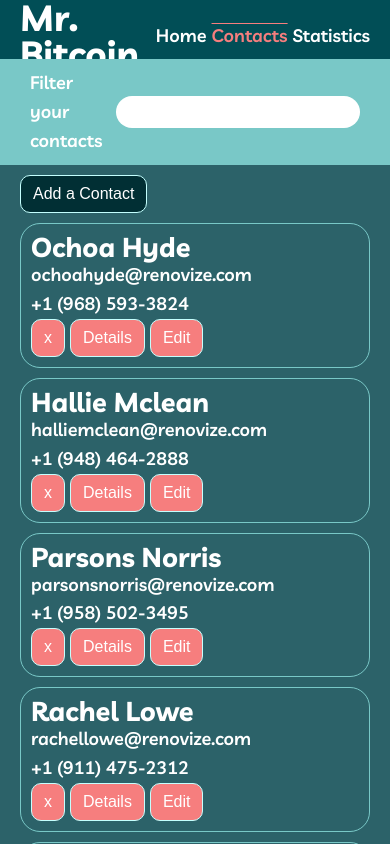
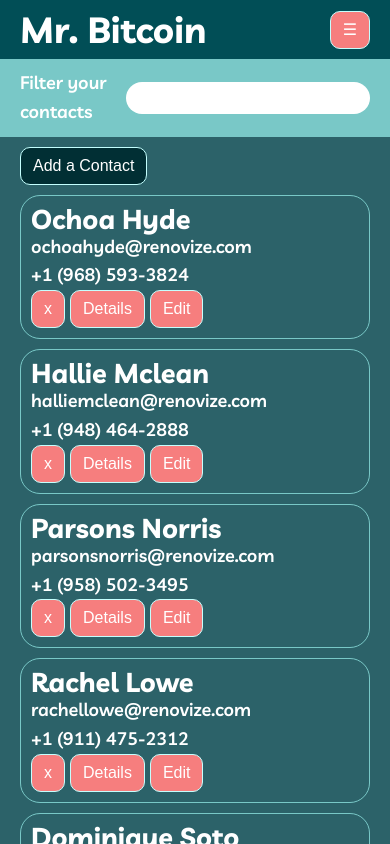
Before and after one commit to MorMarzan/mister-bitcoin, a Vue app: page /#/contact in a window 390 px wide. Shown: the top 844 px of the page. Built offline with nearby package versions, Linux system fonts and the light colour scheme.

Commit message:
Add mobile nav

```diff
--- a/src/App.vue
+++ b/src/App.vue
@@ -2,18 +2,21 @@
 import AppHeader from './cmps/AppHeader.vue'
 import AppFooter from './cmps/AppFooter.vue'
 import UserMsg from './cmps/UserMsg.vue'
+import Overlay from './cmps/Overlay.vue'
 
 export default {
     components: {
         AppHeader,
         AppFooter,
         UserMsg,
+        Overlay
     }
 }
 </script>
 
 <template>
     <UserMsg />
+    <Overlay />
     <AppHeader />
     <main class="main-layout">
         <RouterView />
--- a/src/assets/styles/setup/_mixins.scss
+++ b/src/assets/styles/setup/_mixins.scss
@@ -1,7 +1,7 @@
 /* Breakpoint mixins */
 
 //mobilr only
-@mixin for-mobile-layout {
+@mixin for-mobile-only-layout {
     @media (max-width: calc($mobile-breakpoint + 40px)) {
         @content;
     }
--- a/src/cmps/AppHeader.vue
+++ b/src/cmps/AppHeader.vue
@@ -2,17 +2,54 @@
   <header class="main-layout full">
     <div class="container flex align-center">
       <h1>Mr. Bitcoin</h1>
-      <nav>
-        <RouterLink to="/">Home</RouterLink>
-        <RouterLink to="/contact">Contacts</RouterLink>
-        <RouterLink to="/statistics">Statistics</RouterLink>
+      <nav :class="navClass">
+        <RouterLink to="/" @click="toggleMobileNav">Home</RouterLink>
+        <RouterLink to="/contact" @click="toggleMobileNav">Contacts</RouterLink>
+        <RouterLink to="/statistics" @click="toggleMobileNav">Statistics</RouterLink>
       </nav>
+      <button @click="toggleMobileNav" class="hamburger">☰</button>
     </div>
   </header>
 </template>
 
+<script>
+import { utilService } from '@/services/util.service'
+export default {
+  methods: {
+    toggleMobileNav() {
+      if (!this.isMobile) return
+      this.$store.commit('setIsMobileNavOpen')
+    },
+    checkIsMobile() {
+      const currIsMobile = window.innerWidth <= 500
+      this.$store.commit('setIsMobile', currIsMobile)
+    }
+  },
+  computed: {
+    navClass() {
+      return { open: this.$store.getters.isMobileNavOpen }
+    },
+    isMobile() {
+      return this.$store.getters.isMobile
+    }
+  },
+  created() {
+    this.debouncedCheckIsMobile = utilService.debounce(this.checkIsMobile, 500)
+  },
+  mounted() {
+    this.checkIsMobile()
+    window.addEventListener('resize', this.debouncedCheckIsMobile)
+  },
+  beforeDestroy() {
+    window.removeEventListener('resize', this.debouncedCheckIsMobile);
+
+  },
+}
+</script>
+
 <style lang="scss">
 @import "@/assets/styles/setup/variables.scss";
+@import "@/assets/styles/setup/mixins.scss";
 
 header {
   height: 7vh;
@@ -23,8 +60,36 @@ header {
 
     nav {
       display: grid;
-      grid-auto-flow: column;
-      gap: 5px;
+
+      @include for-mobile-only-layout {
+        align-content: start;
+        justify-content: center;
+        justify-items: center;
+        gap: 30px;
+
+        position: fixed;
+        top: 0;
+        right: 0;
+
+        height: 100vh;
+        width: 55vw;
+        padding-block: 7vh;
+        background-color: $clrSecondary-2;
+        border-inline-start: 1px solid $clrSecondary3;
+
+        transform: translateX(100%);
+        transition: transform 0.6s, box-shadow 0.6s;
+
+        &.open {
+          transform: translateX(0);
+          box-shadow: -4px 0px 20px rgb(0 0 0 / 31%);
+        }
+      }
+
+      @include for-narrow-layout {
+        grid-auto-flow: column;
+        gap: 5px;
+      }
 
       .router-link-exact-active {
         color: $clrPrimary2;
@@ -32,5 +97,11 @@ header {
       }
     }
   }
+
+  .hamburger {
+    @include for-narrow-layout {
+      display: none;
+    }
+  }
 }
 </style>
--- a/src/cmps/ContactFilter.vue
+++ b/src/cmps/ContactFilter.vue
@@ -26,7 +26,7 @@ export default {
 @import "@/assets/styles/setup/variables.scss";
 
 .contact-filter {
-  gap: 10px;
+  // gap: 10px;
 
   padding-block: 10px;
   margin-block-end: 10px;
--- /dev/null
+++ b/src/cmps/Overlay.vue
@@ -0,0 +1,39 @@
+<template>
+    <div class="overlay" :class="navClass" @click="toggleMobileNav"></div>
+</template>
+
+<script>
+export default {
+    methods: {
+        toggleMobileNav() {
+            this.$store.commit('setIsMobileNavOpen')
+        }
+    },
+    computed: {
+        navClass() {
+            return { open: this.$store.getters.isMobileNavOpen }
+        }
+    }
+}
+</script>
+
+<style lang="scss">
+.overlay {
+    position: fixed;
+    top: 0;
+    left: 0;
+    width: 100%;
+    height: 100%;
+    background-color: rgba(0, 0, 0, 0.5);
+    cursor: pointer;
+    opacity: 0;
+    pointer-events: none;
+
+    transition: opacity 0.6s;
+
+    &.open {
+        opacity: 1;
+        pointer-events: auto;
+    }
+}
+</style>
--- a/src/services/util.service.js
+++ b/src/services/util.service.js
@@ -3,7 +3,8 @@
 export const utilService = {
     makeId,
     getRandomInt,
-    formatTS
+    formatTS,
+    debounce
 }
 
 function makeId() {
@@ -23,3 +24,11 @@ function formatTS(ts) {
     const date = new Date(ts * 1000)
     return date.getDate() + '/' + (date.getMonth() + 1) + '/' + date.getFullYear()
 }
+
+function debounce(func, timeout = 300) {
+    let timer
+    return (...args) => {
+        clearTimeout(timer)
+        timer = setTimeout(() => { func.apply(this, args) }, timeout)
+    }
+}
--- a/src/store/index.js
+++ b/src/store/index.js
@@ -1,10 +1,12 @@
 import { createStore } from 'vuex'
 import contact from './modules/contact.js'
+import system from './modules/system.js'
 
 const options = {
     strict: process.env.NODE_ENV !== 'production',
     modules: {
         contact,
+        system
     }
 }
 const store = createStore(options)
--- /dev/null
+++ b/src/store/modules/system.js
@@ -0,0 +1,22 @@
+export default {
+    state() {
+        return {
+            isMobile: window.innerWidth <= 500,
+            isMobileNavOpen: false
+        }
+    },
+    mutations: {
+        setIsMobile(state, currIsMobile) {
+            state.isMobile = currIsMobile
+        },
+        setIsMobileNavOpen(state) {
+            state.isMobileNavOpen = !state.isMobileNavOpen
+        },
+    },
+    actions: {
+    },
+    getters: {
+        isMobile(state) { return state.isMobile },
+        isMobileNavOpen(state) { return state.isMobileNavOpen },
+    }
+}
```
